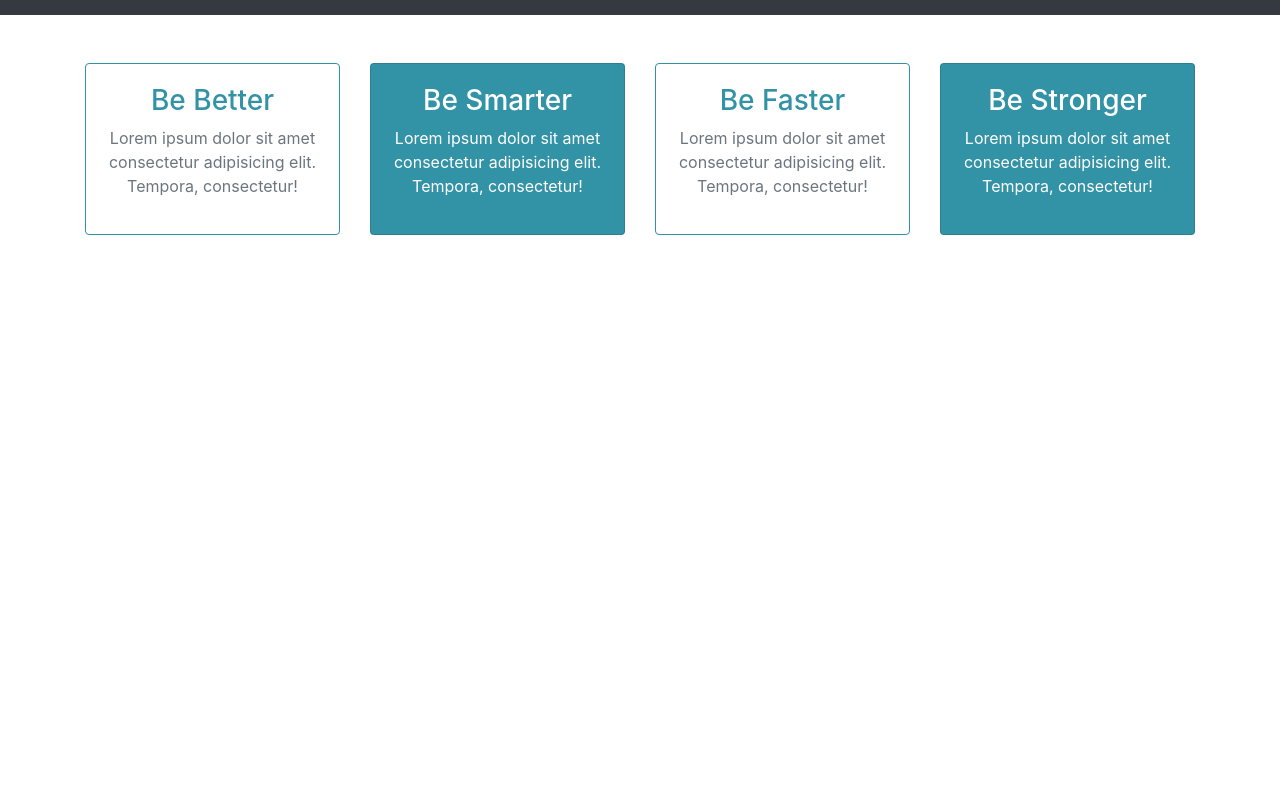
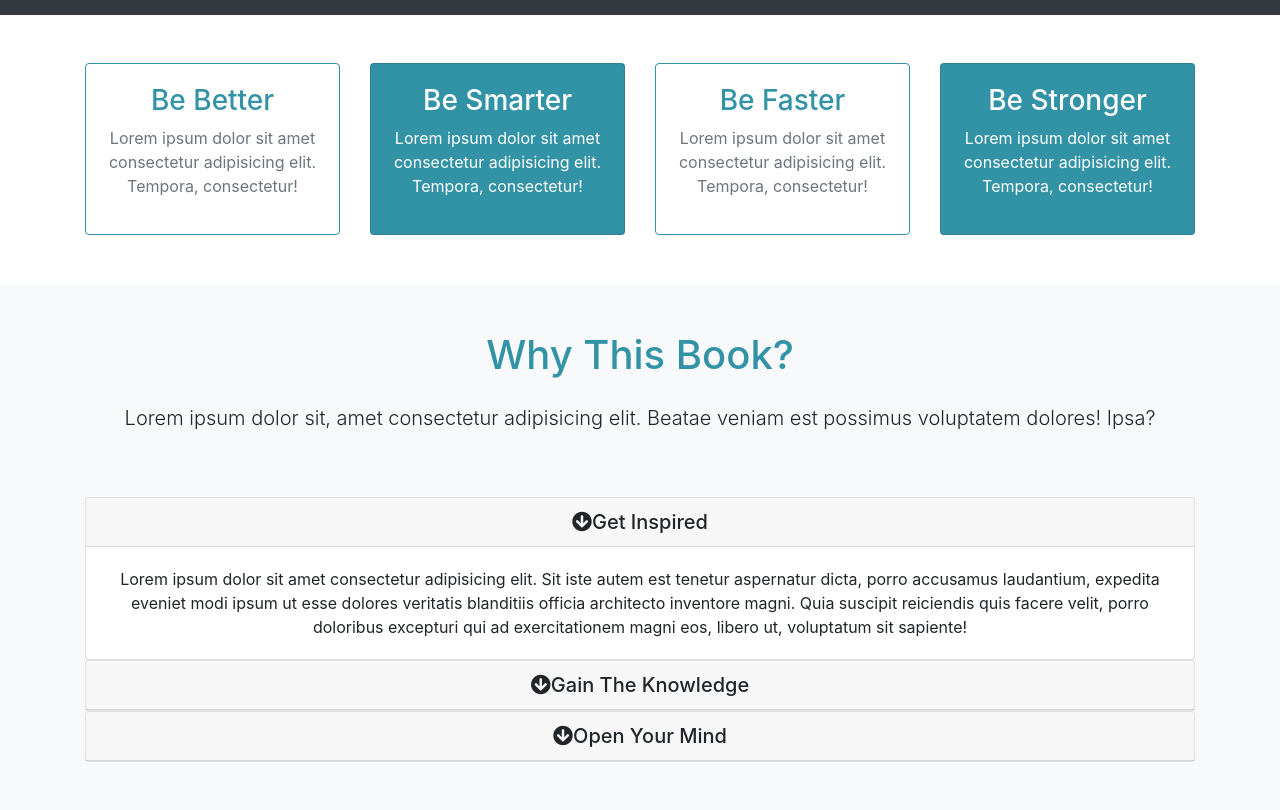
Before and after one commit to beasiteri/mizuxe, a plain HTML site: page index.html in a window 1280 px wide. Shown: the part 834-1644 px from the top of the page. Before the commit the page ends 1117 px from the top, so only its background shows below. Drawn offline with nearby package versions, Linux system fonts and the light colour scheme.

Commit message:
Add the about section with accordion to the page

```diff
--- a/index.html
+++ b/index.html
@@ -153,6 +153,104 @@
       </div>
     </section>
 
+    <!-- ABOUT / WHY SECTION-->
+    <section id="about" class="py-5 text-center bg-light">
+      <div class="container">
+        <div class="row">
+          <div class="col">
+            <div class="info-header mb-5">
+              <h1 class="text-primary pb-3">Why This Book?</h1>
+              <p class="lead pb-3">
+                Lorem ipsum dolor sit, amet consectetur adipisicing elit. Beatae
+                veniam est possimus voluptatem dolores! Ipsa?
+              </p>
+            </div>
+
+            <!-- ACCORDION -->
+            <div id="accordion">
+              <div class="card">
+                <div class="card-header">
+                  <h5 class="mb-0">
+                    <div
+                      href="#collapse1"
+                      data-toggle="collapse"
+                      data-parent="#accordion"
+                    >
+                      <i class="fas fa-arrow-circle-down"></i>Get Inspired
+                    </div>
+                  </h5>
+                </div>
+
+                <div id="collapse1" class="collapse show">
+                  <div class="card-body">
+                    Lorem ipsum dolor sit amet consectetur adipisicing elit. Sit
+                    iste autem est tenetur aspernatur dicta, porro accusamus
+                    laudantium, expedita eveniet modi ipsum ut esse dolores
+                    veritatis blanditiis officia architecto inventore magni.
+                    Quia suscipit reiciendis quis facere velit, porro doloribus
+                    excepturi qui ad exercitationem magni eos, libero ut,
+                    voluptatum sit sapiente!
+                  </div>
+                </div>
+              </div>
+
+              <div class="card">
+                <div class="card-header">
+                  <h5 class="mb-0">
+                    <div
+                      href="#collapse2"
+                      data-toggle="collapse"
+                      data-parent="#accordion"
+                    >
+                      <i class="fas fa-arrow-circle-down"></i>Gain The Knowledge
+                    </div>
+                  </h5>
+                </div>
+
+                <div id="collapse2" class="collapse">
+                  <div class="card-body">
+                    Lorem ipsum dolor sit amet consectetur adipisicing elit. Sit
+                    iste autem est tenetur aspernatur dicta, porro accusamus
+                    laudantium, expedita eveniet modi ipsum ut esse dolores
+                    veritatis blanditiis officia architecto inventore magni.
+                    Quia suscipit reiciendis quis facere velit, porro doloribus
+                    excepturi qui ad exercitationem magni eos, libero ut,
+                    voluptatum sit sapiente!
+                  </div>
+                </div>
+              </div>
+
+              <div class="card">
+                <div class="card-header">
+                  <h5 class="mb-0">
+                    <div
+                      href="#collapse3"
+                      data-toggle="collapse"
+                      data-parent="#accordion"
+                    >
+                      <i class="fas fa-arrow-circle-down"></i>Open Your Mind
+                    </div>
+                  </h5>
+                </div>
+
+                <div id="collapse3" class="collapse">
+                  <div class="card-body">
+                    Lorem ipsum dolor sit amet consectetur adipisicing elit. Sit
+                    iste autem est tenetur aspernatur dicta, porro accusamus
+                    laudantium, expedita eveniet modi ipsum ut esse dolores
+                    veritatis blanditiis officia architecto inventore magni.
+                    Quia suscipit reiciendis quis facere velit, porro doloribus
+                    excepturi qui ad exercitationem magni eos, libero ut,
+                    voluptatum sit sapiente!
+                  </div>
+                </div>
+              </div>
+            </div>
+          </div>
+        </div>
+      </div>
+    </section>
+
     <script
       src="https://code.jquery.com/jquery-3.3.1.min.js"
       integrity="sha256-FgpCb/KJQlLNfOu91ta32o/NMZxltwRo8QtmkMRdAu8="
```
